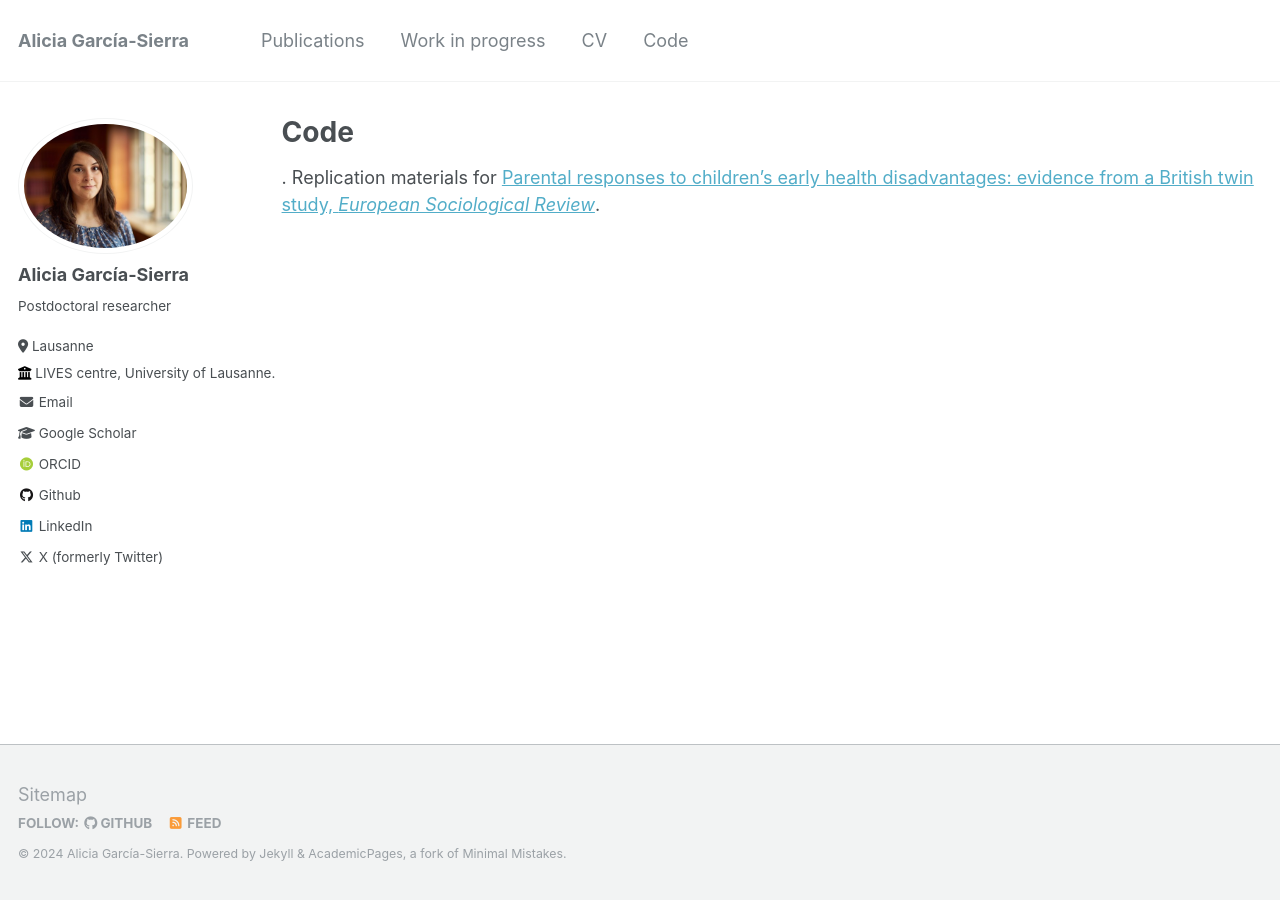
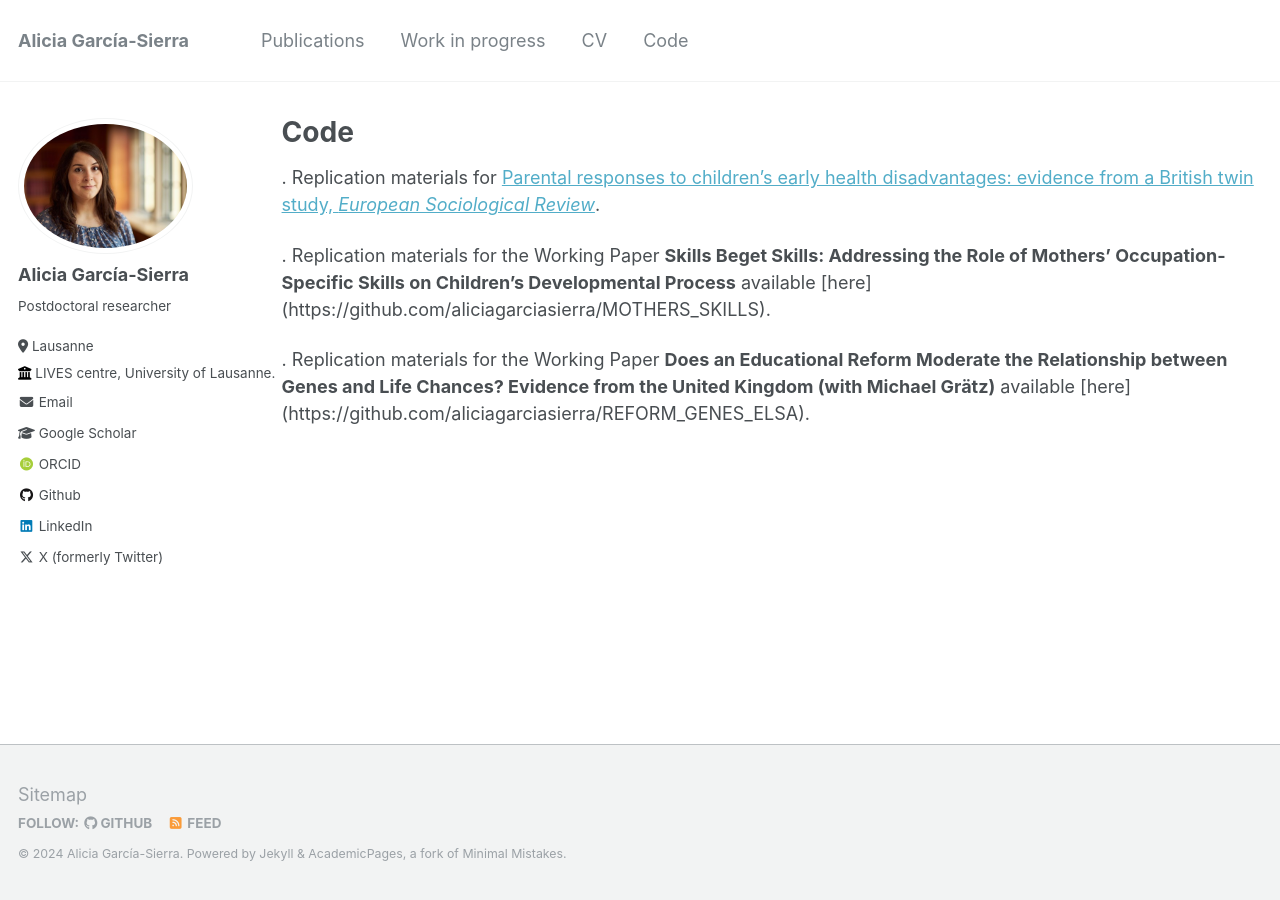
Before and after one commit to aliciagarciasierra/aliciagarciasierra.github.io, a Jekyll site: the page built from _pages/code.md, in a window 1280 px wide. Built offline with Jekyll 4.4.1, drawn with Linux system fonts in a browser that asks for light colours; some web fonts are replaced.

Commit message:
Update code.md

```diff
--- a/_pages/code.md
+++ b/_pages/code.md
@@ -8,3 +8,9 @@
 
 
   . Replication materials for [Parental responses to children’s early health disadvantages: evidence from a British twin study, _European Sociological Review_](https://github.com/aliciagarciasierra/PARENTAL_RESPONSES_ESR).
+
+
+  . Replication materials for the Working Paper **Skills Beget Skills: Addressing the Role of Mothers’ Occupation-Specific Skills on Children’s Developmental Process** available [here] (https://github.com/aliciagarciasierra/MOTHERS_SKILLS).
+
+
+  . Replication materials for the Working Paper **Does an Educational Reform Moderate the Relationship between Genes and Life Chances? Evidence from the United Kingdom (with Michael Grätz)** available [here] (https://github.com/aliciagarciasierra/REFORM_GENES_ELSA).
```
